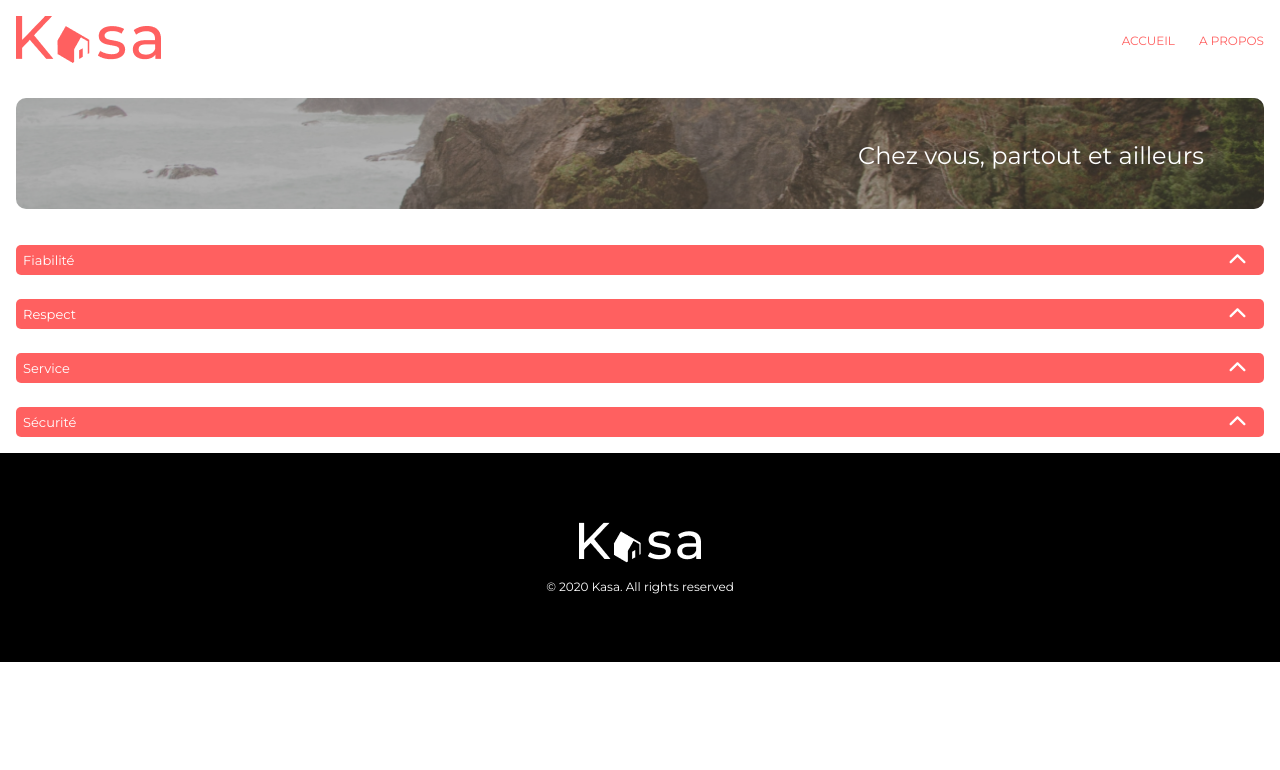
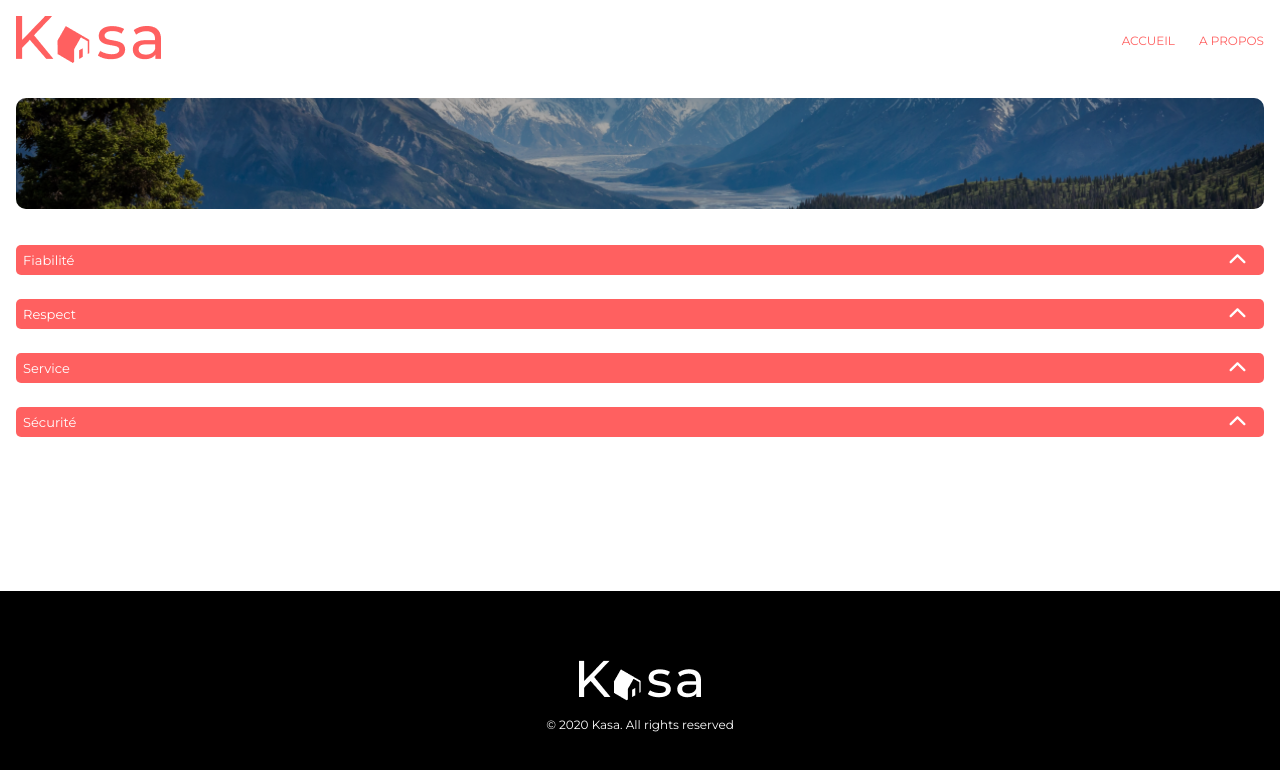
Before and after one commit to jordanconot/kasa, a React (Create React App) app: page /a-propos in a window 1280 px wide. Shown: the top 770 px of the page. Built offline with nearby package versions, Linux system fonts and the light colour scheme.

Commit message:
feat: add props for banner

```diff
--- a/src/components/Banner.jsx
+++ b/src/components/Banner.jsx
@@ -1,14 +1,14 @@
 import React from 'react';
 
-const Banner = () => {
+const Banner = ({ pictureUrl, title}) => {
   return (
     <section className="banner">
       <img
         className="banner_picture"
-        src="./assets/mountain_sea.png"
+        src={pictureUrl}
         alt="Vue sur mer et montagne"
       ></img>
-      <h1 className="banner_title">Chez vous, partout et ailleurs</h1>
+      {title && <h1 className="banner_title">{title}</h1>}
     </section>
   );
 };
--- a/src/components/Card.jsx
+++ b/src/components/Card.jsx
@@ -1,10 +1,7 @@
 import React from 'react';
-import Banner from './Banner';
 
 const Card = () => {
     return (
-    <>
-        <Banner />
         <main className='main_container'>
             <section className='card_container'>
                 <div className='card_list'>
@@ -31,7 +28,6 @@ const Card = () => {
                 </div>
             </section>
         </main>
-    </>
     );
 };
 
--- a/src/components/Collapse.jsx
+++ b/src/components/Collapse.jsx
@@ -2,7 +2,7 @@ import React from 'react';
 
 const Collapse = () => {
   return (
-    <div className="collapse_container">
+    <main className="collapse_container">
       <ul>
         <li className="collapse">
           Fiabilité
@@ -21,7 +21,7 @@ const Collapse = () => {
           <div className="arrow_up"></div>
         </li>
       </ul>
-    </div>
+    </main>
   );
 };
 
--- a/src/pages/About.jsx
+++ b/src/pages/About.jsx
@@ -6,12 +6,12 @@ import Footer from '../components/Footer';
 
 const About = () => {
     return (
-        <>
+        <div className='container'>
             <Header />
-            <Banner />
+            <Banner pictureUrl='./assets/mountain_hood.png'/>
             <Collapse />
             <Footer />
-        </>
+        </div>
     );
 };
 
--- a/src/pages/Home.jsx
+++ b/src/pages/Home.jsx
@@ -2,11 +2,13 @@ import React from 'react';
 import Header from '../components/Header';
 import Card from '../components/Card';
 import Footer from '../components/Footer';
+import Banner from '../components/Banner';
 
 const Home = () => {
   return (
     <>
       <Header />
+      <Banner pictureUrl='./assets/mountain_sea.png' title={'Chez vous, partout et ailleurs'}/>
       <Card />
       <Footer />
     </>
--- a/src/styles/pages/_about.scss
+++ b/src/styles/pages/_about.scss
@@ -1,3 +1,9 @@
+.container {
+  min-height: 100vh;
+  display: flex;
+  flex-direction: column;
+}
+
 .collapse_container {
   padding: 16px;
   ul {
```
